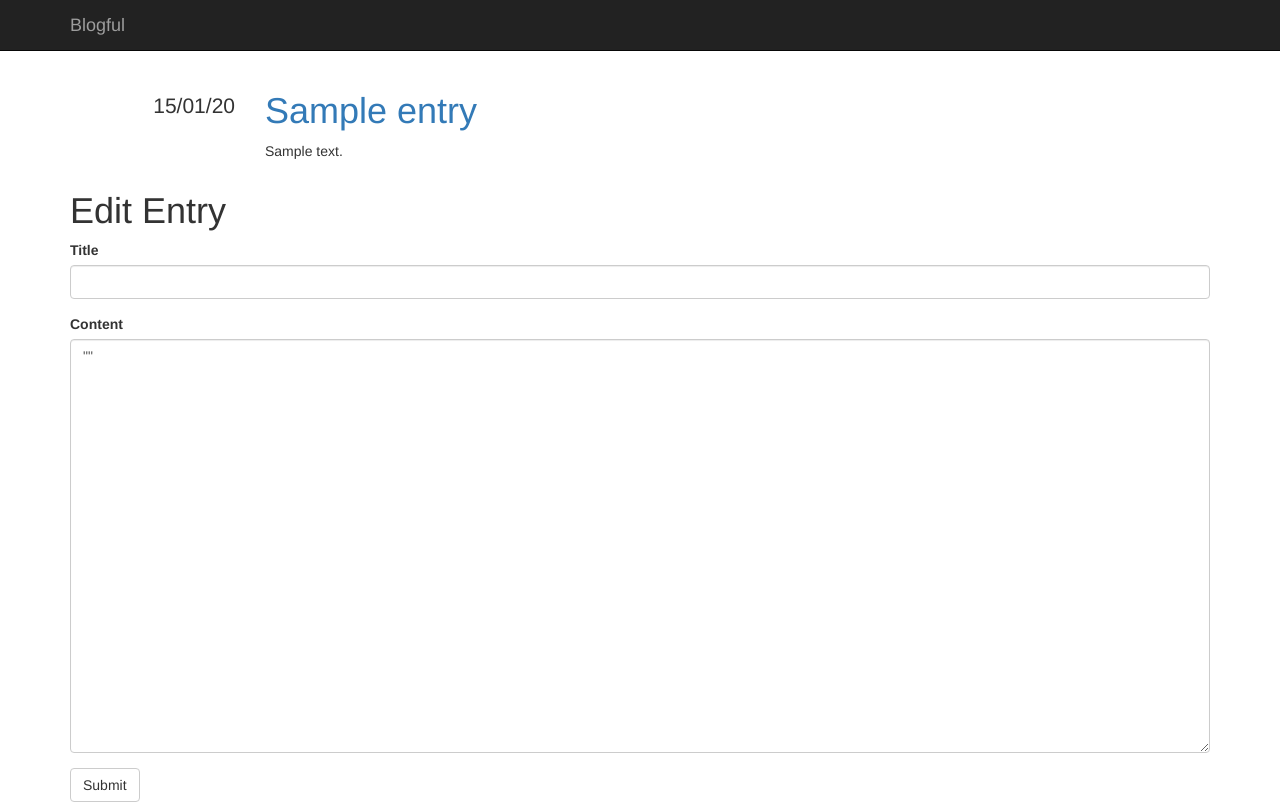
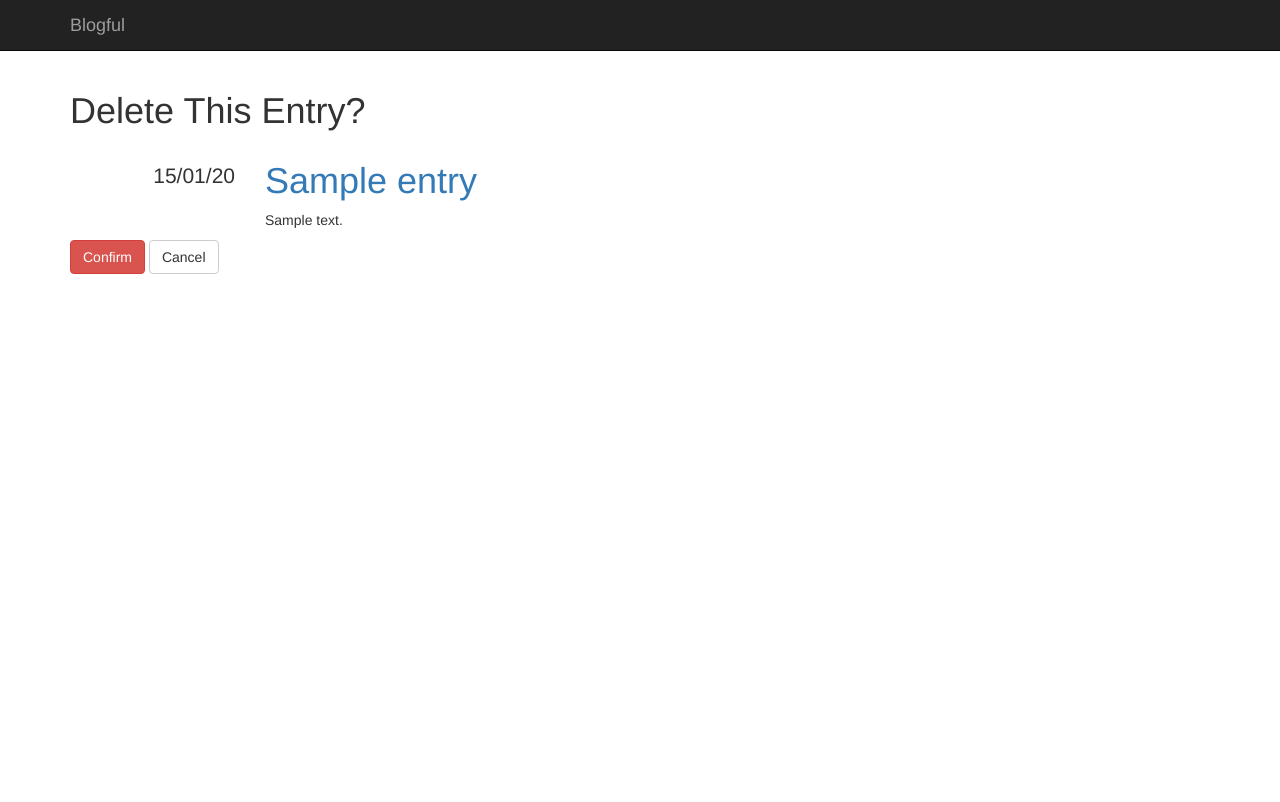
Before and after one commit to rcdc1989/blogful, a Flask app: page /delete/1/confirm in a window 1280 px wide. After the commit the page ends 274 px from the top, so only its background shows below. Run offline with Flask 2, Linux system fonts and the light colour scheme; tables that the repository leaves empty hold one stand-in row (values such as "Sample post"); some libraries are stand-ins or nearby versions.

Commit message:
added delete functionality, cleaned-up page-up/down code, added buttons to main entries page

```diff
--- a/blog/templates/delete_entry.html
+++ b/blog/templates/delete_entry.html
@@ -2,25 +2,13 @@
 {% extends "base.html" %}
 {% block content %}
 
+<h1>
+    Delete This Entry?
+</h1>
 {{ macros.render_entry(entry) }}
-
-
-<h1>
-    Edit Entry
-</h1>
-
 <form role="form" method="POST">
-    <div class="form-group">
-        <label for="title">Title</label>
-        <input type="text" class="form-control" id="title" name="title" value="{{title}}" required>
-    </div>
-    <div class="form-group">
-        <label for="content">Content</label>
-        <textarea class="form-control" id="content" name="content" rows="20" required>"{{content}}"</textarea>
-    </div>
-    <button type="submit" class="btn btn-default">Submit</button>
+    <button type="submit" class="btn btn-danger" id="confirmed" >Confirm</button>
+    <a href="{{ url_for('view_entry', ID=ID) }}" class="btn btn-default" role="button">Cancel</a>
 </form>
 
-
-
 {% endblock %}
--- a/blog/templates/edit_entry.html
+++ b/blog/templates/edit_entry.html
@@ -15,5 +15,8 @@
         <textarea class="form-control" id="content" name="content" rows="20" required>{{content}}</textarea>
     </div>
     <button type="submit" class="btn btn-default">Submit</button>
+    <a href="{{ url_for('delete_entry_get', ID=ID) }}" class="btn btn-default" role="button">Delete</a>
+    <a href="{{ url_for('view_entry', ID=ID) }}" class="btn btn-default" role="button">Cancel</a>
+
 </form>
 {% endblock %}
--- a/blog/templates/entries.html
+++ b/blog/templates/entries.html
@@ -3,7 +3,7 @@
 {% block content %}
 
 {% for entry in entries %}
-{{ macros.render_entry(entry) }}
+{{ macros.render_entry(entry, show_delete) }}
 {% endfor %}
 
 <ul class="pager">
--- a/blog/templates/macros.html
+++ b/blog/templates/macros.html
@@ -1,10 +1,20 @@
-{% macro render_entry(entry) %}
+{% macro render_entry(entry, show_delete) %}
 <div class="row">
     <div class="col-md-2 text-right metadata">
         <ul class="list-unstyled">
             <li>
                 {{ entry.datetime | dateformat("%d/%m/%y") }}
             </li>
+
+            {% if show_delete %}
+
+                <li>
+                    <a href="{{ url_for('edit_entry_get', ID=entry.id) }}" class="btn btn-default btn-xs" role="button">Edit</a>
+                    <a href="{{ url_for('delete_entry_get', ID=entry.id) }}" class="btn btn-default btn-xs" role="button">Delete</a>
+                </li>
+
+            {% endif %}
+
         </ul>
     </div>
     <div class="col-md-10">
@@ -12,7 +22,6 @@
             <a href="{{ url_for('view_entry', ID=entry.id) }}">
                 {{ entry.title }}
                 </a>
-
         </h1>
         {{ entry.content | markdown }}
     </div>
--- a/blog/views.py
+++ b/blog/views.py
@@ -37,39 +37,31 @@ def entries(page=1):
         has_next=has_next,
         has_prev=has_prev,
         page=page,
-        total_pages=total_pages
+        total_pages=total_pages,
+        show_delete=True
     )
 
 #view for displaying a single entry
 @app.route("/entry/<int:ID>")
 def view_entry(ID=1):
 
-    #In the database, ID is indexed at 1.
-    #This is OK, here we assume that the user knows the ID number from database
     entry = session.query(Entry).get(ID)
     query_list = session.query(Entry.id).order_by(Entry.id).all()
-    entries_id = [i[0] for i in query_list]
 
-    #we increment the index number to get position that is aligned with "ID"
-    position = entries_id.index(ID)
-    count = session.query(Entry).count()
-    print(position)
-    print(count)
+    prev_id = session.query(Entry.id).order_by(Entry.id.desc()).filter(Entry.id < ID).first()
+    next_id = session.query(Entry.id).order_by(Entry.id.desc()).filter(Entry.id > ID).first()
 
-    #to handle case where id numbers are not contiguous (because of deletions)
+    if prev_id == None:
+        has_prev = False
+    else:
+        has_prev = True
+        prev_id = prev_id[0] #get prev_id out of tuple
 
-    has_prev = position > 0 #check entry is not first in the list
-    has_next = position < count - 1 #check entry is not last in the list
-
-    #we use "try" to handle cases where there is no
-    try:
-        next_id = entries_id[position + 1]#get id for next entry
-    except IndexError:
-        next_id = ID
-    try:
-        prev_id = entries_id[position - 1]
-    except IndexError:
-        prev_id = ID
+    if next_id == None:
+        has_next = False
+    else:
+        has_next = True
+        next_id = next_id[0]
 
     return render_template("single_entry.html",
         entry=entry,
@@ -116,13 +108,13 @@ def add_entry_post():
 @app.route("/entry/<int:ID>/edit", methods=["GET"])
 def edit_entry_get(ID=1):
 
-    content = session.query(Entry.content).filter(Entry.id==ID).first()[0]
-    title = session.query(Entry.title).filter(Entry.id==ID).first()[0]
+    entry = session.query(Entry).get(ID)
 
     return render_template("edit_entry.html",
         ID=ID,
-        content=content,
-        title=title
+        content=entry.content,
+        title=entry.title,
+        show_delete=False
         )
 
 #EDIT: view for handling "POST" output
@@ -141,25 +133,24 @@ def edit_entry_post(ID=1):
  |___/\___|_\___|\__\___| |___|_||_\__|_| |_\___/__/
 
 """
-
-#view for displaying a single entry
-@app.route("/delete/<int:ID>/confirm", methods = ["GET"])
-def delete_entry(ID=1):
+@app.route("/delete/<int:ID>/confirm", methods=["GET"])
+def delete_entry_get(ID=1):
 
     entry = session.query(Entry).get(ID)
+
+    do_not_delete = True # some fun check_can_delete()
 
     return render_template("delete_entry.html",
         entry=entry,
         ID=ID,
+        show_delete=False
         )
 
-
-#EDIT: view for handling "POST" output
 @app.route("/delete/<int:ID>/confirm", methods=["POST"])
 def delete_entry_post(ID=1):
-    confirmed = request.form["confirm"]
-    if confirmed:
-        entry = session.query(Entry).get(ID)
-        session.delete(entry)
-        session.commit()
+
+    entry = session.query(Entry).get(ID)
+    session.delete(entry)
+    session.commit()
+
     return redirect(url_for("entries"))
```
